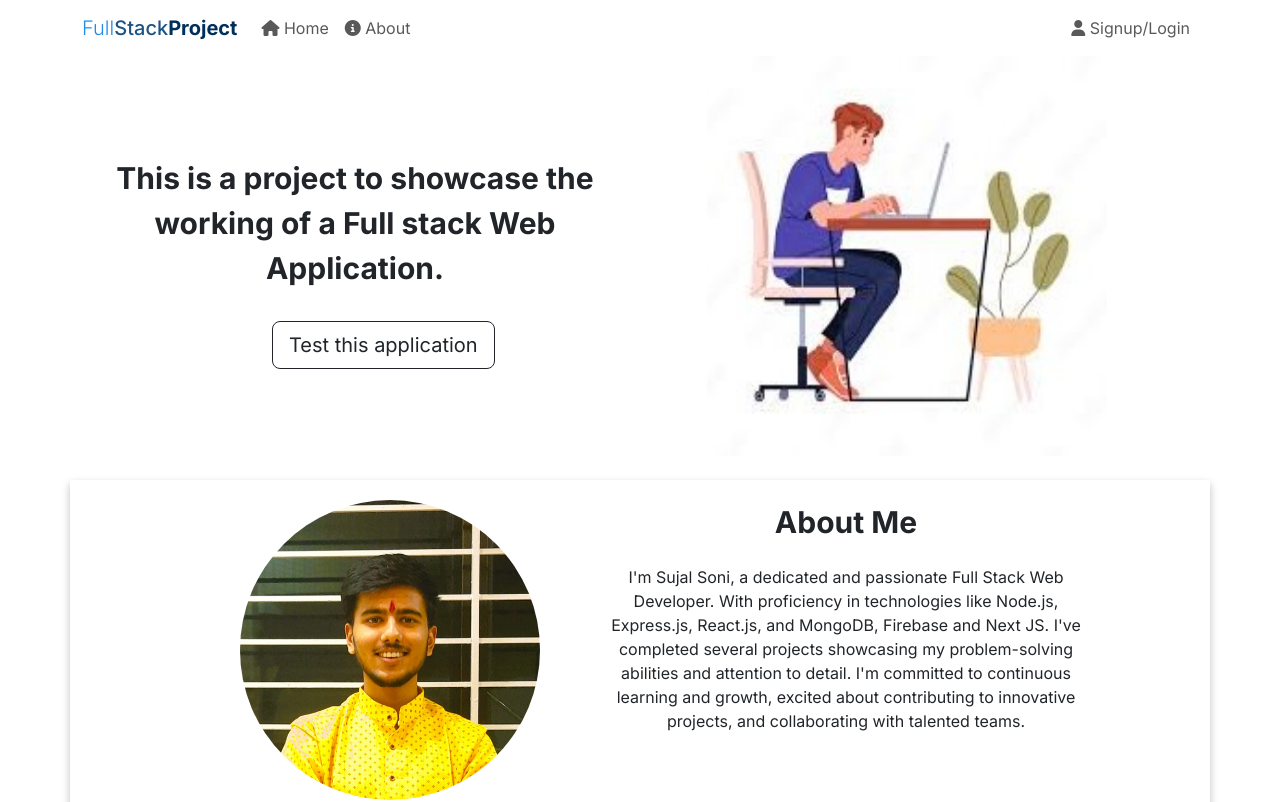
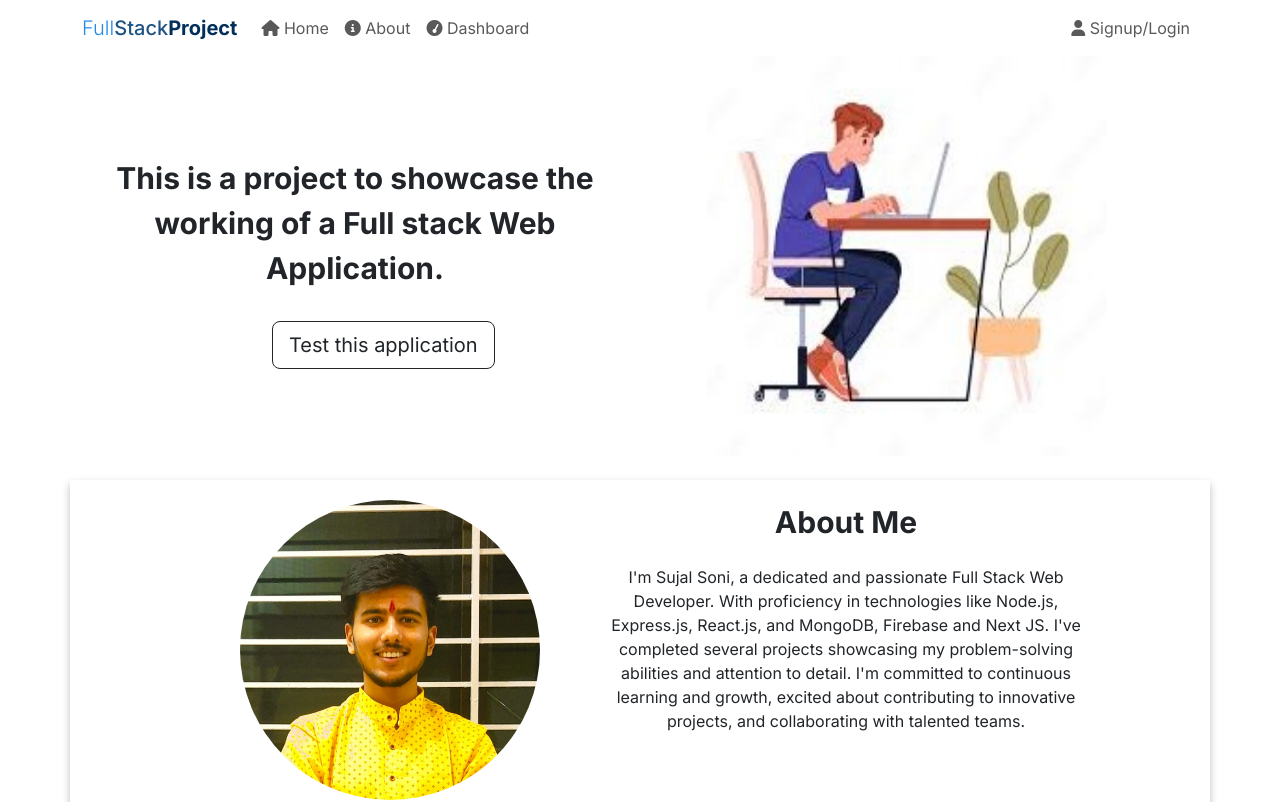
Before and after one commit to Sujal-2820/Full-Stack-Web-Application, a Next.js app in the folder sample-frontend/: page / in a window 1280 px wide. Shown: the top 802 px of the page. Built offline with nearby package versions, Linux system fonts and the light colour scheme.

Commit message:
updated navbar

```diff
--- a/sample-frontend/src/app/components/Navbar/navbar.js
+++ b/sample-frontend/src/app/components/Navbar/navbar.js
@@ -21,6 +21,10 @@ function NavbarComponent() {
     router.push("/");
   };
 
+  const toDashboard = () => {
+    router.push("/dashboard");
+  }
+
   return (
     <Navbar collapseOnSelect expand="lg" className="bg-body">
       <Container>
@@ -38,6 +42,9 @@ function NavbarComponent() {
             <Nav.Link className="Navbar-element" href="#home">
               <i className="fas fa-info-circle"></i> About
             </Nav.Link>
+            <Nav.Link className="Navbar-element" onClick={toDashboard}>
+              <i className="fa fa-tachometer"></i> Dashboard
+            </Nav.Link>
           </Nav>
           <Nav>
             <Nav.Link className="Navbar-element" onClick={toSignupPage}>
```
